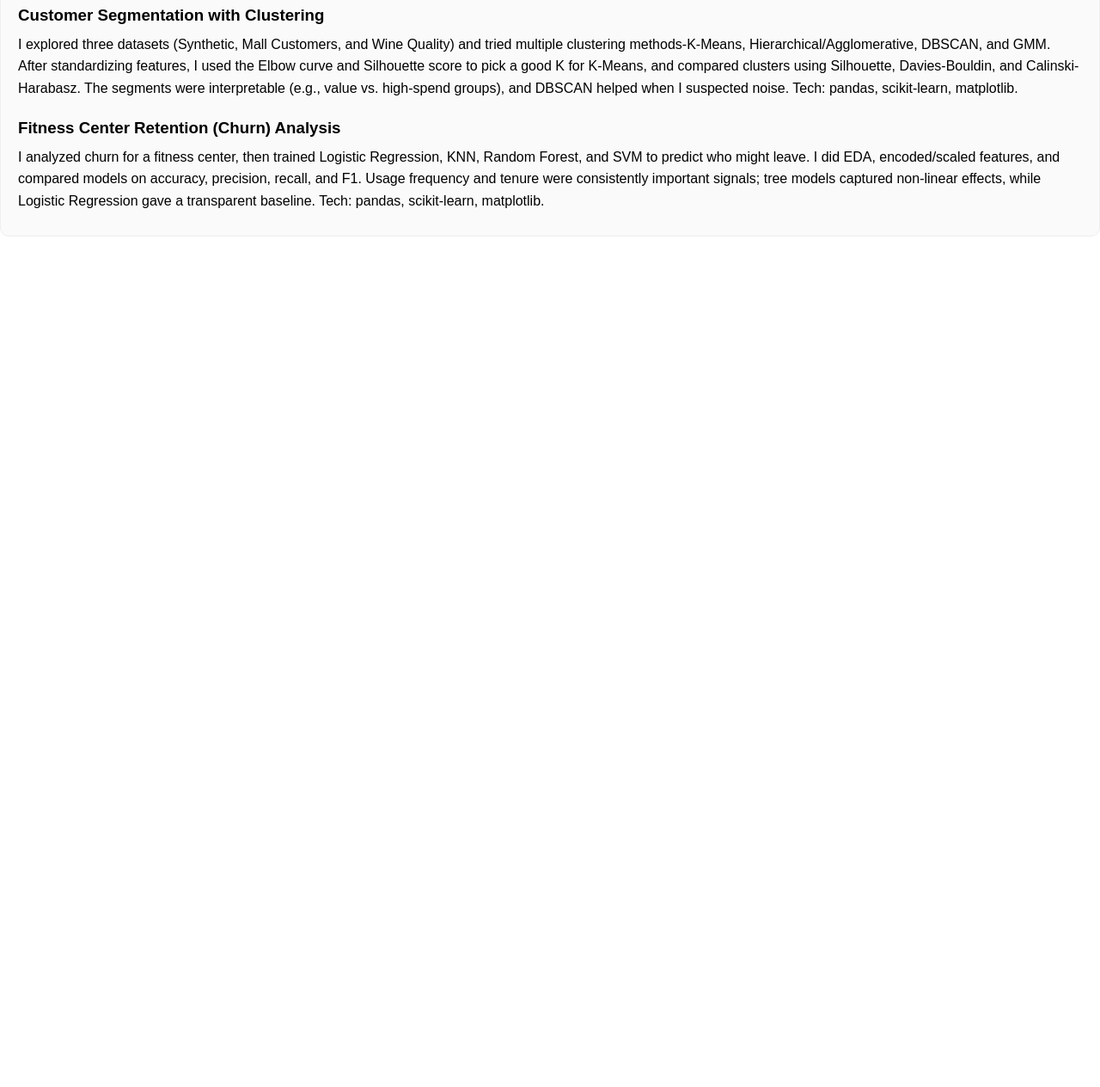
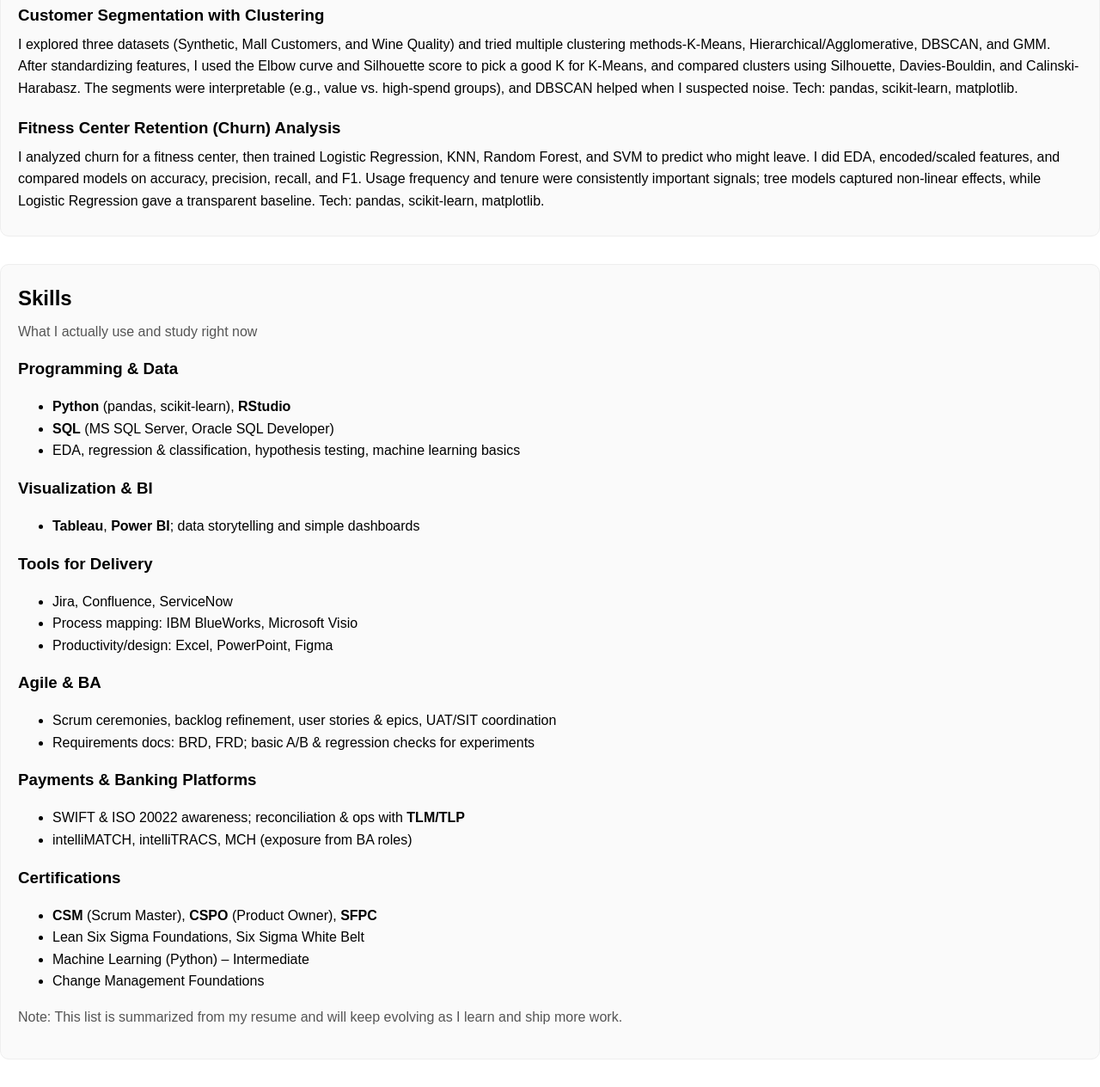
Before and after one commit to Pradeep-usf/portfolio-pradeepanand, a plain HTML site: page index.html in a window 1280 px wide. Shown: the part 601-1865 px from the top of the page at 86% size. Before the commit the page ends 908 px from the top, so only its background shows below. Drawn offline with Linux system fonts and the light colour scheme.

```diff
--- a/index.html
+++ b/index.html
@@ -71,3 +71,52 @@
     </p>
   </article>
 </section>
+
+<!-- SKILLS -->
+<section id="skills" class="card">
+  <h2>Skills</h2>
+  <p class="muted" style="margin-top:-6px;">What I actually use and study right now</p>
+
+  <h3 style="margin:16px 0 8px;">Programming & Data</h3>
+  <ul>
+    <li><strong>Python</strong> (pandas, scikit-learn), <strong>RStudio</strong></li>
+    <li><strong>SQL</strong> (MS SQL Server, Oracle SQL Developer)</li>
+    <li>EDA, regression & classification, hypothesis testing, machine learning basics</li>
+  </ul>
+
+  <h3 style="margin:16px 0 8px;">Visualization & BI</h3>
+  <ul>
+    <li><strong>Tableau</strong>, <strong>Power BI</strong>; data storytelling and simple dashboards</li>
+  </ul>
+
+  <h3 style="margin:16px 0 8px;">Tools for Delivery</h3>
+  <ul>
+    <li>Jira, Confluence, ServiceNow</li>
+    <li>Process mapping: IBM BlueWorks, Microsoft Visio</li>
+    <li>Productivity/design: Excel, PowerPoint, Figma</li>
+  </ul>
+
+  <h3 style="margin:16px 0 8px;">Agile & BA</h3>
+  <ul>
+    <li>Scrum ceremonies, backlog refinement, user stories & epics, UAT/SIT coordination</li>
+    <li>Requirements docs: BRD, FRD; basic A/B & regression checks for experiments</li>
+  </ul>
+
+  <h3 style="margin:16px 0 8px;">Payments & Banking Platforms</h3>
+  <ul>
+    <li>SWIFT & ISO 20022 awareness; reconciliation & ops with <strong>TLM/TLP</strong></li>
+    <li>intelliMATCH, intelliTRACS, MCH (exposure from BA roles)</li>
+  </ul>
+
+  <h3 style="margin:16px 0 8px;">Certifications</h3>
+  <ul>
+    <li><strong>CSM</strong> (Scrum Master), <strong>CSPO</strong> (Product Owner), <strong>SFPC</strong></li>
+    <li>Lean Six Sigma Foundations, Six Sigma White Belt</li>
+    <li>Machine Learning (Python) – Intermediate</li>
+    <li>Change Management Foundations</li>
+  </ul>
+
+  <p class="muted" style="margin-top:12px;">
+    Note: This list is summarized from my resume and will keep evolving as I learn and ship more work.
+  </p>
+</section>
```
